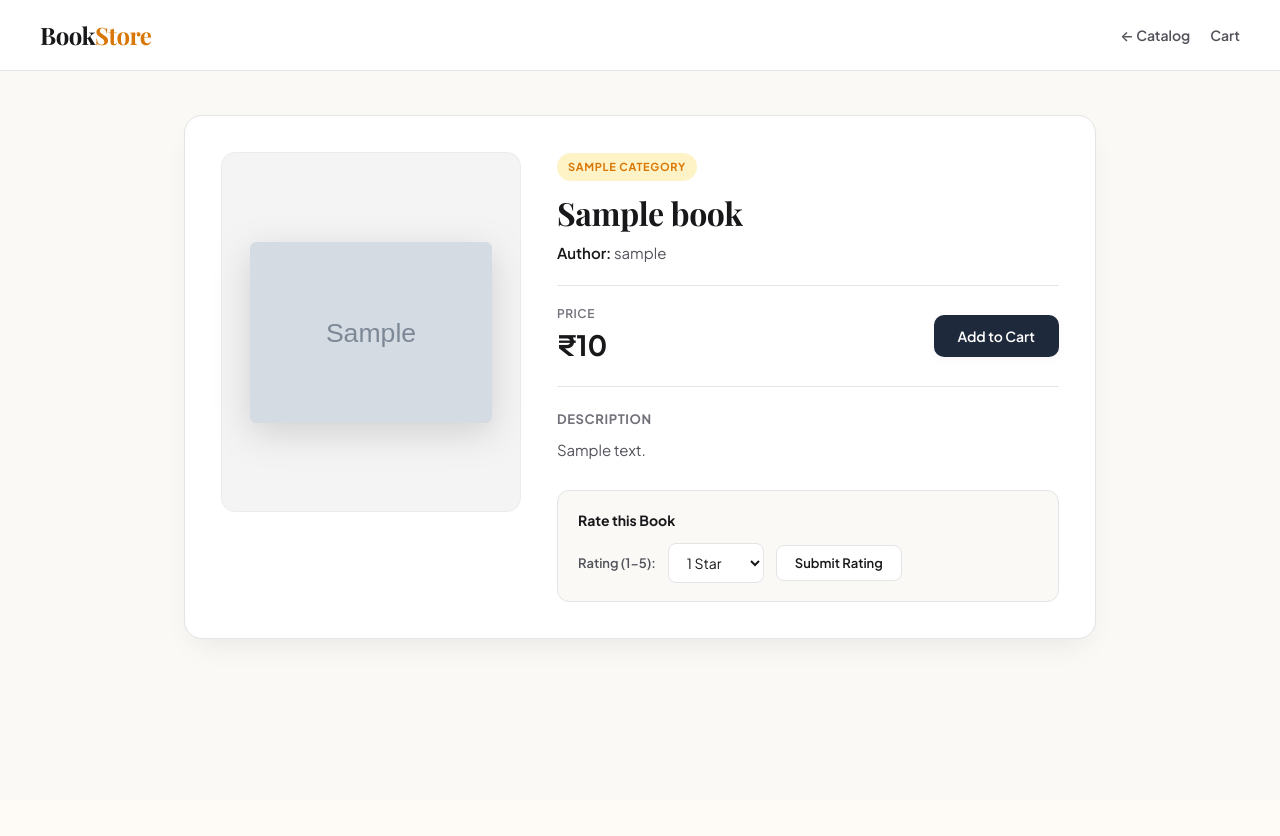
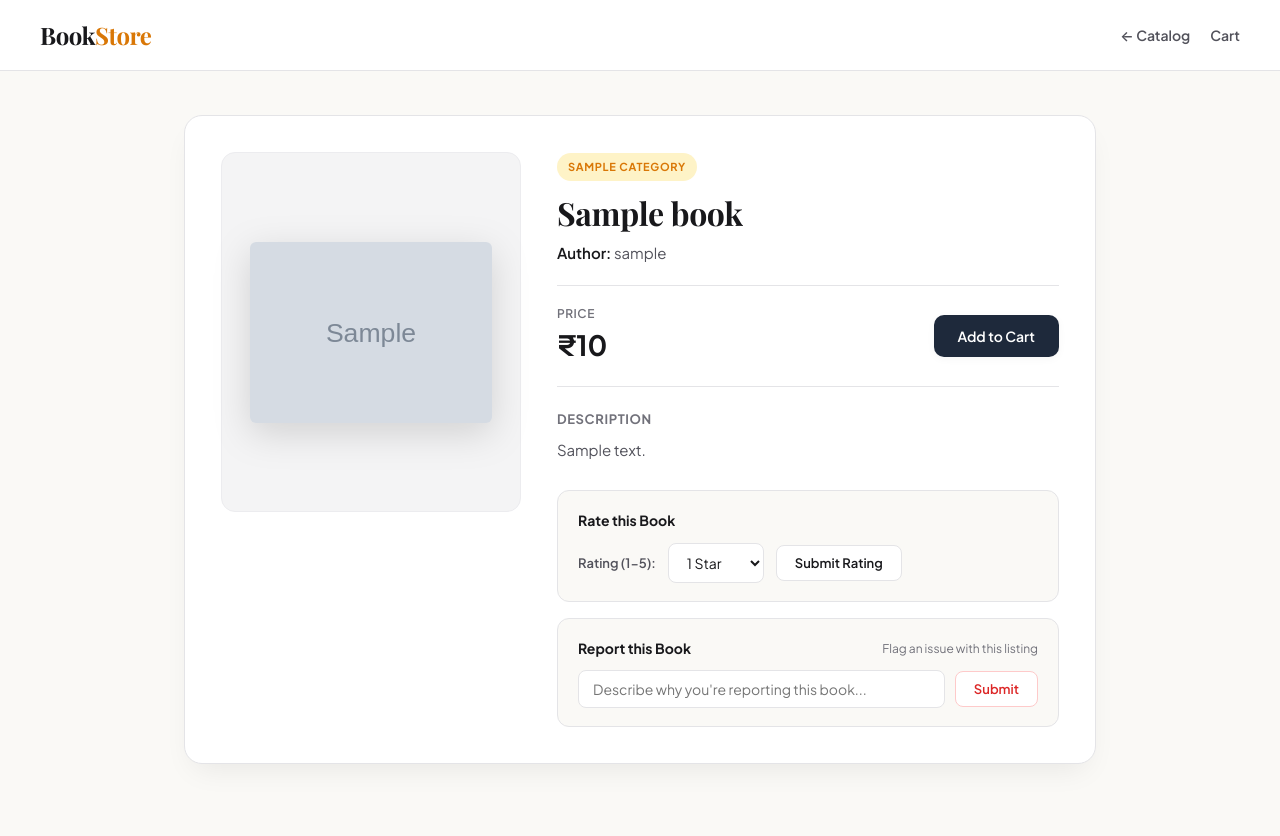
Before and after one commit to nadilsk/django-bookstore, a Django app: page /book/1/ in a window 1280 px wide. Before the commit the page ends 645 px from the top, so only its background shows below. Run offline with Django 5.2, Linux system fonts and the light colour scheme; tables that the repository leaves empty hold one stand-in row (values such as "Sample post"); grey boxes marked "Sample" are stand-in pictures.

Commit message:
feat:report section added

```diff
--- a/app/admin.py
+++ b/app/admin.py
@@ -1,5 +1,5 @@
 from django.contrib import admin
-from app.models import User,Book,Category,Cart,Rating
+from app.models import User,Book,Category,Cart,Rating,Report
 
 # Register your models here.
 admin.site.register(User)
@@ -7,3 +7,4 @@ admin.site.register(Category)
 admin.site.register(Book)
 admin.site.register(Cart)
 admin.site.register(Rating)
+admin.site.register(Report)
--- a/app/views.py
+++ b/app/views.py
@@ -174,7 +174,7 @@ def profile(request):
     total_books= Book.objects.filter(author=user).count()
     active_books= Book.objects.filter(author=user, is_active=True).count()
     blocked_books= Book.objects.filter(author=user, is_blocked=True).count()
-    reports = Report.objects.filter(book__author=user)
+    reports = Report.objects.filter(book__author__id=user)
     return render(request, 'profile.html', {
         'books':books,
         'user':user_name,
@@ -184,9 +184,24 @@ def profile(request):
         'reports':reports
     })
 
-# def report(request):
-#     user = request.session.get('user_id')
-#     if not user:
-#         return redirect('/login/')
-#     reports = Report.objects.filter(book__author=user)
-#     return render()
+def report(request,id):
+    user = request.session.get('user_id')
+
+    if not user:
+        return redirect('/login/')
+
+    if request.method == 'POST':
+        reason = request.POST.get('report')
+
+        book = Book.objects.get(id=id)
+
+        report_obj = Report()
+        report_obj.reason = reason
+        report_obj.book = book
+        report_obj.user = User.objects.get(id=user)
+
+        report_obj.save()
+
+        return redirect('/')
+
+    return render(request, 'report.html')
--- a/book/urls.py
+++ b/book/urls.py
@@ -41,7 +41,7 @@ urlpatterns = [
     path('add-book/', views.add_book, name='add_book'),
     path('profile/', views.profile, name='profile'),
 
-    # path('report/', views.report, name='report'),
+    path('report/<int:id>/', views.report, name='report'),
 
 
 
--- a/templates/book-view.html
+++ b/templates/book-view.html
@@ -18,6 +18,8 @@
             --accent-primary: #1e293b;
             --accent-hover: #0f172a;
             --brand-highlight: #d97706;
+            --danger-color: #dc2626;
+            --danger-bg: #fef2f2;
             --border-color: #e4e4e7;
             --input-bg: #fcfcfd;
             --shadow-sm: 0 2px 8px rgba(0, 0, 0, 0.04);
@@ -292,6 +294,78 @@
             border-color: #d4d4d8;
         }
 
+        /* Redesigned Report Section */
+        .report-box {
+            margin-top: 16px;
+            background-color: #faf9f6;
+            border: 1px solid var(--border-color);
+            border-radius: 12px;
+            padding: 18px 20px;
+        }
+
+        .report-box-header {
+            display: flex;
+            align-items: center;
+            justify-content: space-between;
+            gap: 12px;
+            margin-bottom: 10px;
+        }
+
+        .report-box-title {
+            font-size: 14px;
+            font-weight: 700;
+            color: var(--text-primary);
+        }
+
+        .report-hint {
+            font-size: 12px;
+            color: var(--text-muted);
+        }
+
+        .report-form {
+            display: flex;
+            align-items: center;
+            gap: 10px;
+        }
+
+        .report-input {
+            flex: 1;
+            min-width: 0;
+            padding: 9px 14px;
+            font-size: 14px;
+            font-family: inherit;
+            color: var(--text-primary);
+            background-color: var(--bg-card);
+            border: 1px solid var(--border-color);
+            border-radius: 8px;
+            outline: none;
+            transition: border-color 0.2s ease, box-shadow 0.2s ease;
+        }
+
+        .report-input:focus {
+            border-color: var(--accent-primary);
+            box-shadow: 0 0 0 3px rgba(30, 41, 59, 0.08);
+        }
+
+        .btn-report {
+            padding: 9px 18px;
+            background-color: #ffffff;
+            color: var(--danger-color);
+            border: 1px solid #fecaca;
+            border-radius: 8px;
+            font-family: inherit;
+            font-size: 13px;
+            font-weight: 600;
+            cursor: pointer;
+            white-space: nowrap;
+            transition: background-color 0.2s ease, border-color 0.2s ease;
+        }
+
+        .btn-report:hover {
+            background-color: var(--danger-bg);
+            border-color: #fca5a5;
+        }
+
         @media (max-width: 780px) {
             nav {
                 padding: 14px 20px;
@@ -306,6 +380,16 @@
             }
             .book-title {
                 font-size: 26px;
+            }
+        }
+
+        @media (max-width: 520px) {
+            .report-form {
+                flex-direction: column;
+                align-items: stretch;
+            }
+            .btn-report {
+                width: 100%;
             }
         }
     </style>
@@ -378,6 +462,18 @@
                         <button type="submit" class="btn-rating">Submit Rating</button>
                     </form>
                 </div>
+
+                <div class="report-box">
+                    <div class="report-box-header">
+                        <div class="report-box-title">Report this Book</div>
+                        <span class="report-hint">Flag an issue with this listing</span>
+                    </div>
+                    <form action="{% url 'report' book.id %}" method="POST" class="report-form">
+                        {% csrf_token %}
+                        <input type="text" name="report" class="report-input" placeholder="Describe why you're reporting this book..." required>
+                        <button type="submit" class="btn-report">Submit</button>
+                    </form>
+                </div>
             </div>
 
         </article>
```
Also changed, not shown: templates/profile.html (+81 -1 lines).
